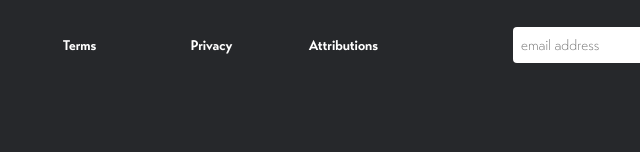
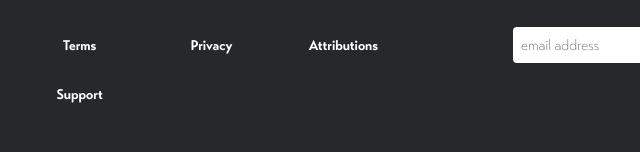
Before and after one commit to 409H/landing, a website: page src/attributions.html in a window 1280 px wide. Shown: the part 7605-7757 px from the top of the page, 0-640 px from the left. Drawn offline with nearby package versions, Linux system fonts and the light colour scheme; files that its build step writes are made by us from their sources; files whose address does not match are found by name.

Commit message:
Add Support Link to footers

```diff
--- a/src/attributions.html
+++ b/src/attributions.html
@@ -205,6 +205,7 @@
               <li><a href="/terms.html">Terms</a></li>
               <li><a href="/privacy.html">Privacy</a></li>
               <li><a href="/attributions.html">Attributions</a></li>
+              <li><a href="http://metamask.consensyssupport.happyfox.com/home">Support</a></li>
             </ul>
           </div>
           <div class="columns four form-container">
```
Also changed, not shown: src/index.html (+1 -0 lines), src/privacy.html (+1 -0 lines), src/terms.html (+1 -0 lines).
